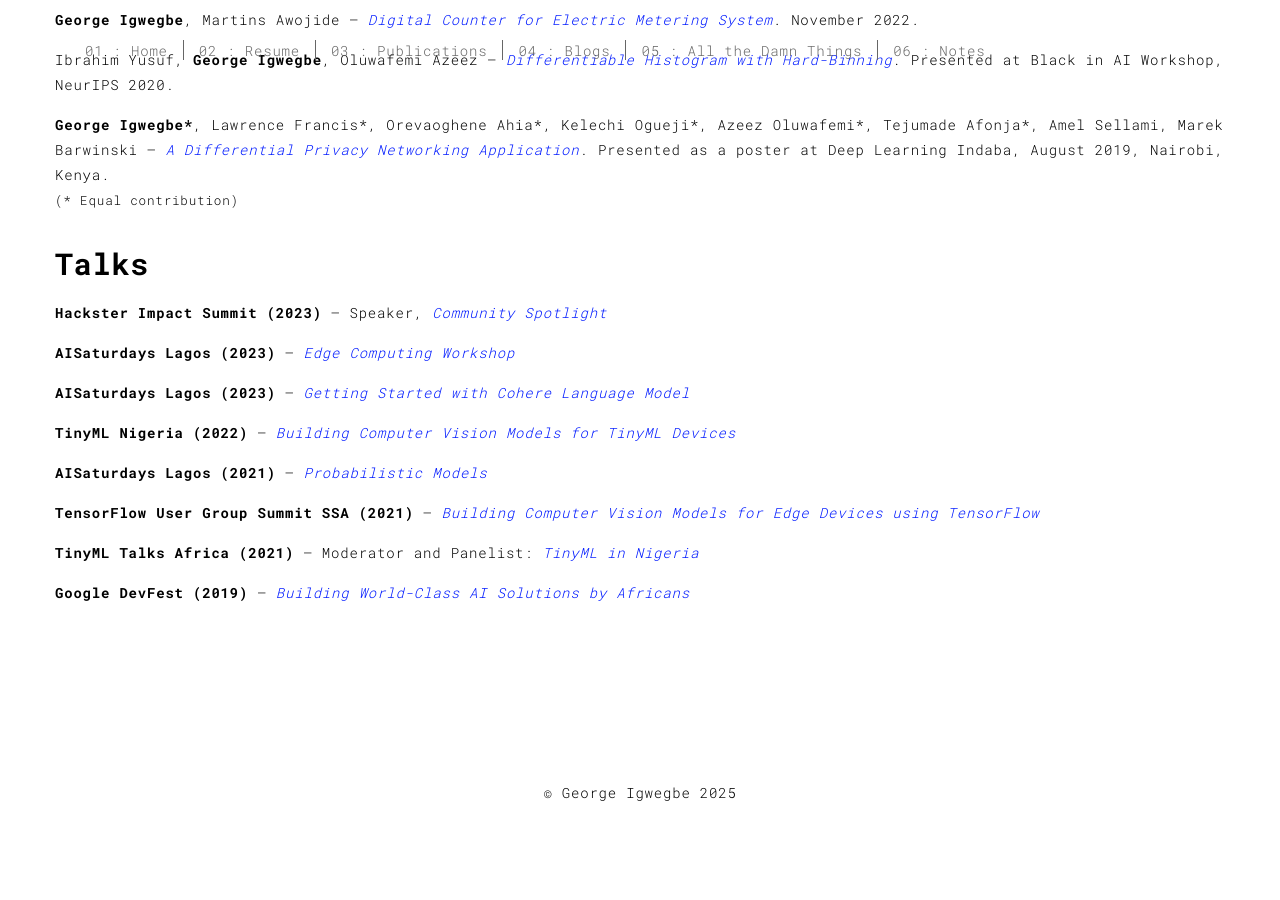
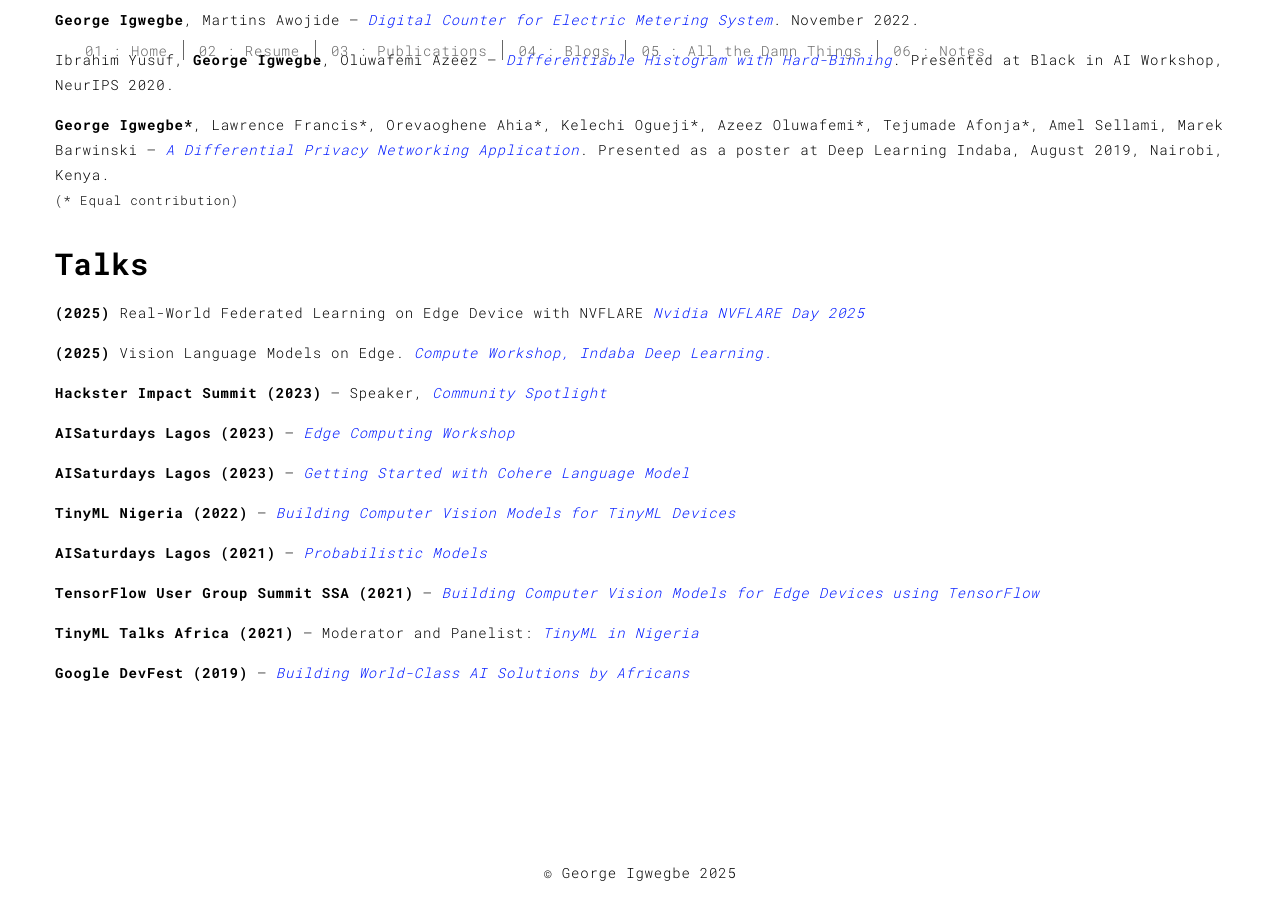
Before and after one commit to gigwegbe/gigwegbe.github.io, a Jekyll site: the page built from publications.html, in a window 1280 px wide and 900 px high, scrolled down 529 px. Built offline with Jekyll 4.4.1, drawn with Linux system fonts in a browser that asks for light colours; before the commit the page ends 1349 px from its top, so only the background shows below that.

Commit message:
update publications

```diff
--- a/publications.html
+++ b/publications.html
@@ -44,6 +44,11 @@ title: Publications
 
 
         <h2>Talks</h2>
+        <p><strong> (2025)</strong> Real-World Federated Learning on Edge Device with NVFLARE <em><a href=""
+                    target="_blank"> Nvidia NVFLARE Day 2025 </em></a></p>
+
+        <p><strong> (2025)</strong> Vision Language Models on Edge. <em><a href="" target="_blank">Compute
+                    Workshop, Indaba Deep Learning. </em></a></p>
 
         <p><strong>Hackster Impact Summit (2023)</strong> – Speaker, <em><a
                     href="https://www.youtube.com/watch?v=JzMmXoWW9dc&list=PLsRBa4uXjihYFX3zGFPbtZWBO4fvVzVMa&t=1s"
```
